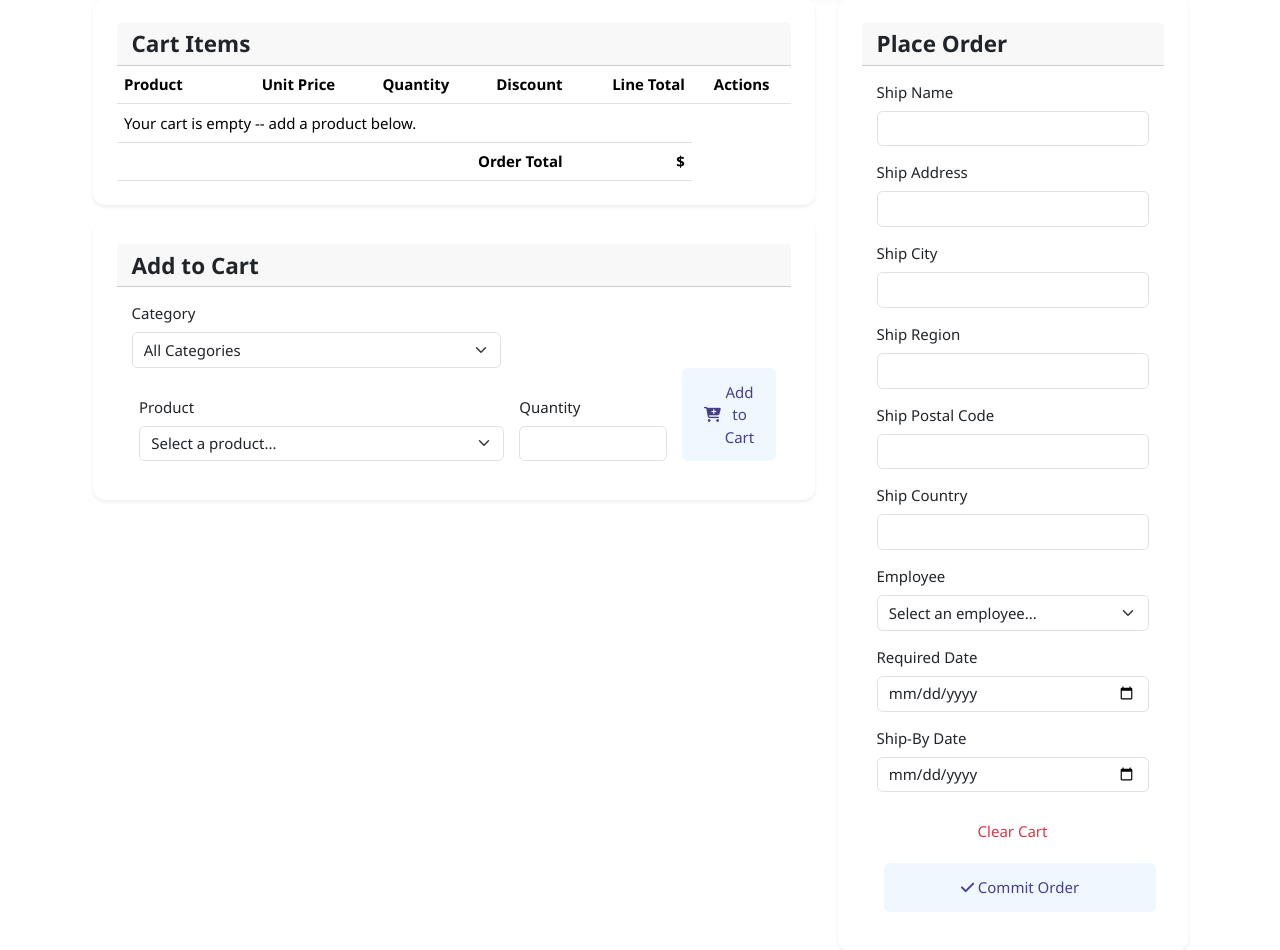
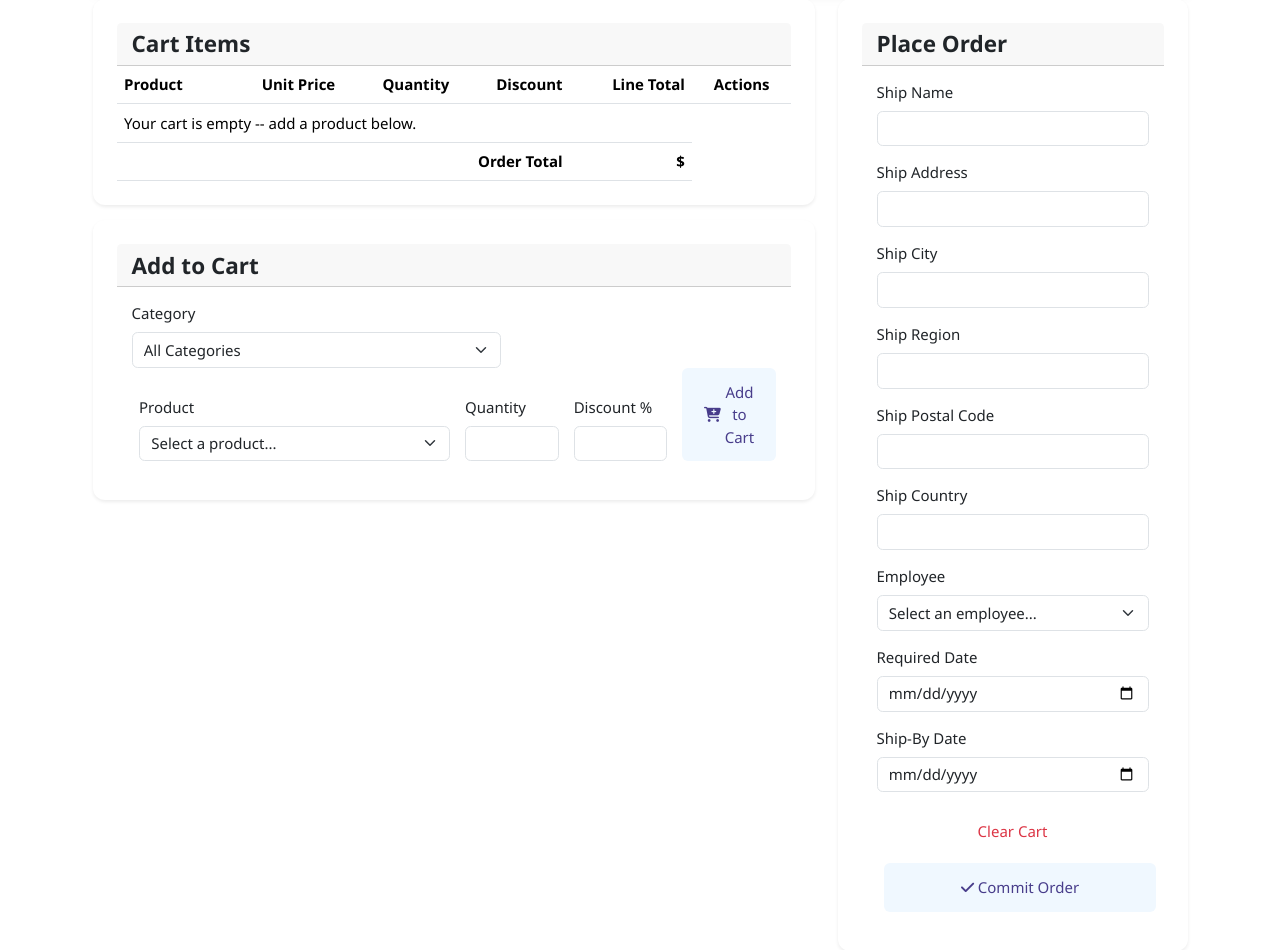
Before and after one commit to hkmoss/DjangoTraders-M2, a Django app: template djtraders/templates/djtraders/order_build.html in a window 1280 px wide. Shown: the part 197-1147 px from the top of the page. Run offline with Django 5.2, Linux system fonts and the light colour scheme; the template is opened without the code that fills it: values that come from a table or form of the project are taken from there, others are empty; some libraries are stand-ins or nearby versions.

Commit message:
added employee discount and validation field

```diff
--- a/djtraders/forms.py
+++ b/djtraders/forms.py
@@ -348,38 +348,42 @@ class OrderDetailForm(forms.ModelForm):
     clean_<field>(), since it depends on both product and quantity
     together.
     """
-    def __init__(self, *args, category_id="", **kwargs):
+    def __init__(self, *args, category_id="", is_employee=False, **kwargs):
+        self.is_employee = is_employee
         super().__init__(*args, **kwargs)
+
         # Only non-discontinued products are offered -- same reasoning
         # as Product.search's own show_all=False default (models.py).
         self.fields["product"].queryset = self.fields["product"].queryset.filter(
             discontinued=0
         )
+
         if category_id:
             self.fields["product"].queryset = self.fields["product"].queryset.filter(
                 category_id=category_id
-           )
+            )
 
         self.fields["product"].empty_label = "Select a product..."
         self.fields["product"].widget.attrs.update({"class": "form-select"})
+
         # Product (models.py) has no __str__ of its own, so a plain
         # ModelChoiceField would render each <option> as the default
         # "Product object (5)" -- label_from_instance overrides that
         # per-choice display text (not the value actually submitted,
         # which is still just the product's pk) with something a
         # student picking from this dropdown can actually read.
-        self.fields["product"].label_from_instance = (
-            lambda product: f"{product.product_name} (${product.unit_price or 0:.2f})"
-        )
-        # Browser layer (courtesy): a real HTML5 min= on the rendered
-        # <input>, blocking an obviously-bad quantity (zero or negative)
-        # before a request is even sent. Not a guarantee -- same caveat
-        # as every other pattern= attribute in this file.
+        self.fields["product"].label_from_instance = (lambda product: f"{product.product_name} (${product.unit_price or 0:.2f})")
         self.fields["quantity"].widget.attrs.update({"min": 1, "class": "form-control"})
 
     class Meta:
         model = OrderDetail
-        fields = ["product", "quantity"]
+        fields = ["product", "quantity", "discount"]
+
+        widgets = {
+            "discount": forms.NumberInput(
+                attrs={"min": 0, "max": 10, "step": 0.01, "class": "form-control"}
+            )
+        }
 
     def clean_quantity(self):
         """
@@ -389,6 +393,22 @@ class OrderDetailForm(forms.ModelForm):
         if quantity is not None and quantity < 1:
             raise ValidationError("Quantity must be at least 1.")
         return quantity
+
+    def clean_discount(self):
+        """
+        Server layer: discount has to be a number between 0 and 10.
+        """
+        discount = self.cleaned_data.get("discount")
+
+        if discount is not None and discount > 10:
+            raise ValidationError(
+                "Manager approval is required for discounts greater than 10%."
+            )
+
+        return discount
+
+
+
 
     def clean(self):
         """
--- a/djtraders/templates/djtraders/order_build.html
+++ b/djtraders/templates/djtraders/order_build.html
@@ -98,13 +98,18 @@
                     <form id="order-detail-form" method="post" action="{% url 'djtraders:order_add_line' customer.customer_id %}">
                         {% csrf_token %}
                         <div class="row g-3 align-items-end">
-                            <div class="col-md-7">
+                            <div class="col-md-6">
                                 <label for="id_product" class="form-label">Product</label>
                                 {{ detail_form.product }}
                             </div>
-                            <div class="col-md-3">
+                            <div class="col-md-2">
                                 <label for="id_quantity" class="form-label">Quantity</label>
                                 {{ detail_form.quantity }}
+                            </div>
+
+                            <div class="col-md-2">
+                                <label for="id_discount" class="form-label">Discount %</label>
+                                {{ detail_form.discount }}
                             </div>
                             <div class="col-md-2">
                                 <button type="submit" class="btn dt-btn-primary-customer w3-hover-shadow w-100" title="Add to Cart">
```
Also changed, not shown: djtraders/views.py (+5 -2 lines).
